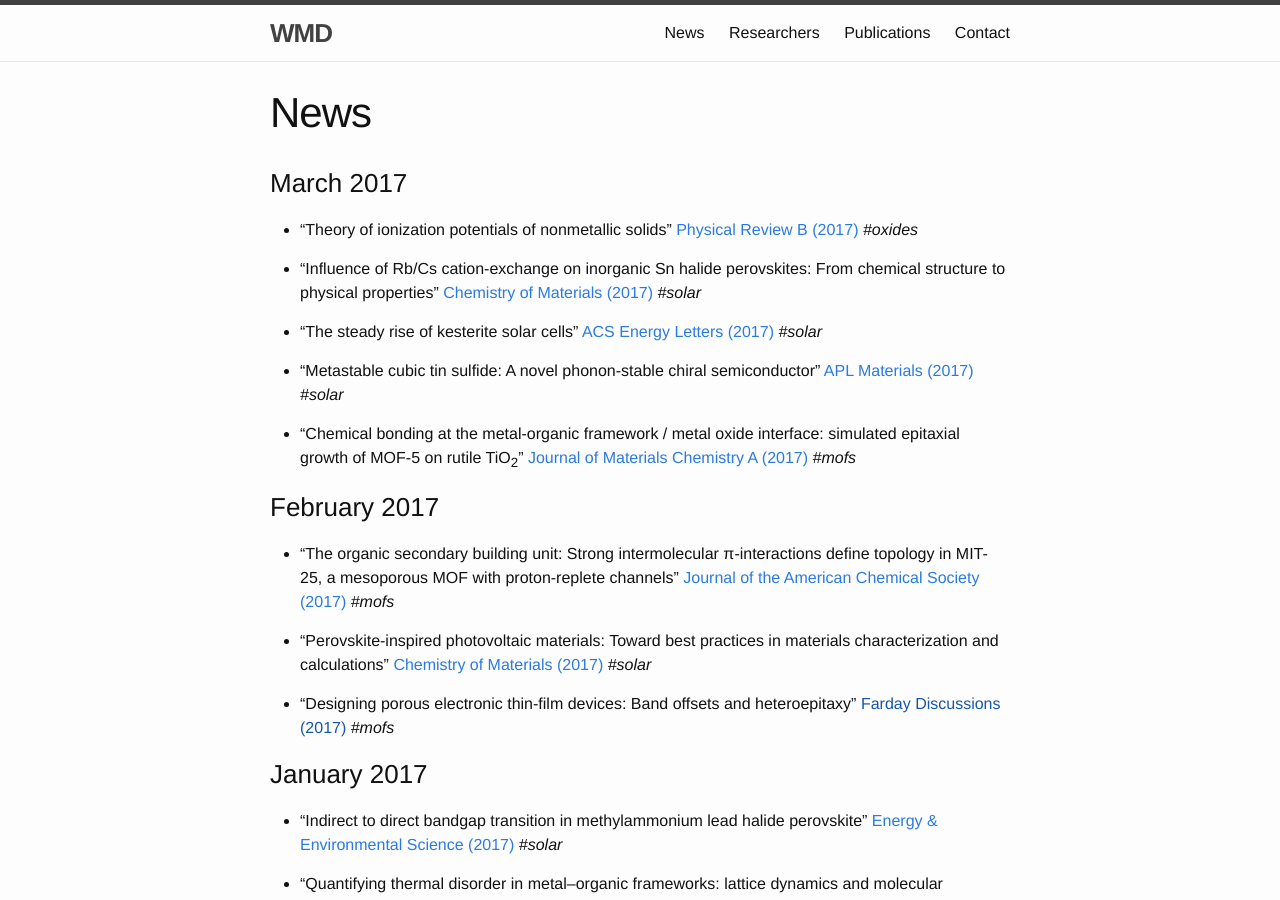
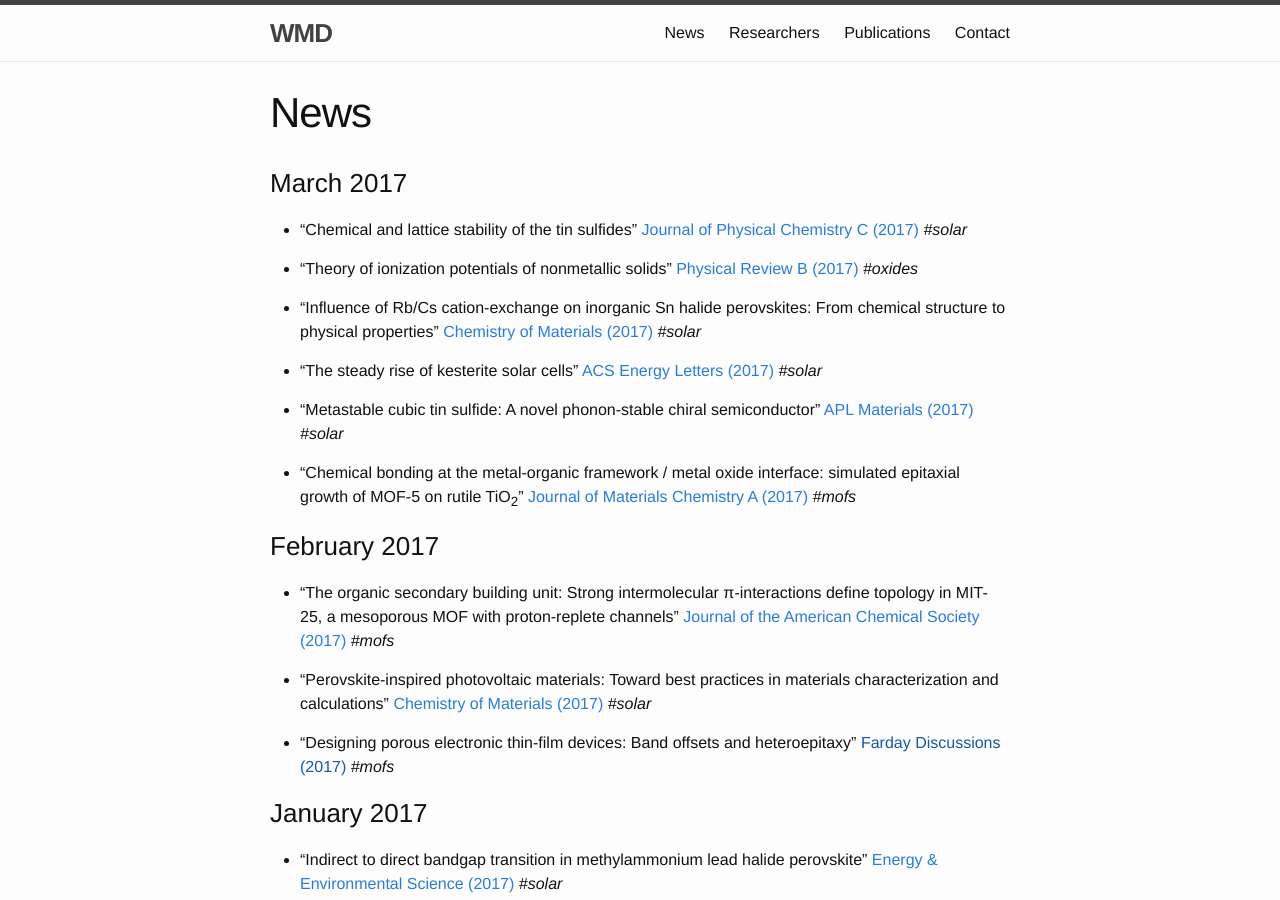
Before and after one commit to WMD-group/WMD-group.github.io, a Jekyll site: the page built from a_news.md, in a window 1280 px wide and 900 px high. Built offline with Jekyll 4.4.1, drawn with Linux system fonts in a browser that asks for light colours.

Commit message:
Jonathan's latest

```diff
--- a/a_news.md
+++ b/a_news.md
@@ -5,6 +5,9 @@ permalink: /news/
 ---
 
 ### March 2017
+
+* "Chemical and lattice stability of the tin sulfides" [Journal of Physical Chemistry C (2017)](http://pubs.acs.org/doi/abs/10.1021/acs.jpcc.6b12581)
+*#solar*
 
 * "Theory of ionization potentials of nonmetallic solids" [Physical Review B (2017)](http://journals.aps.org/prb/abstract/10.1103/PhysRevB.95.125309)
 *#oxides*
```
